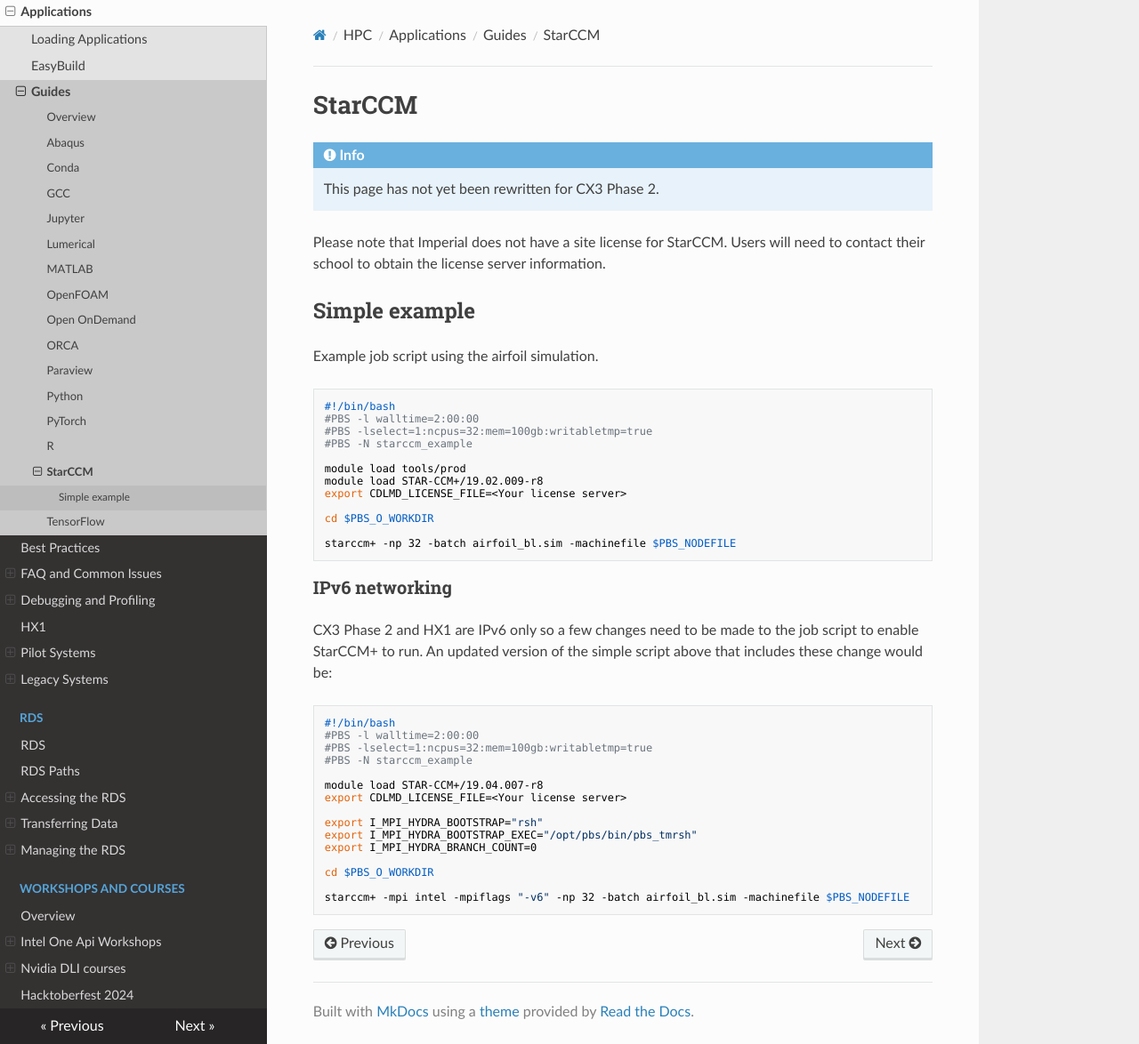
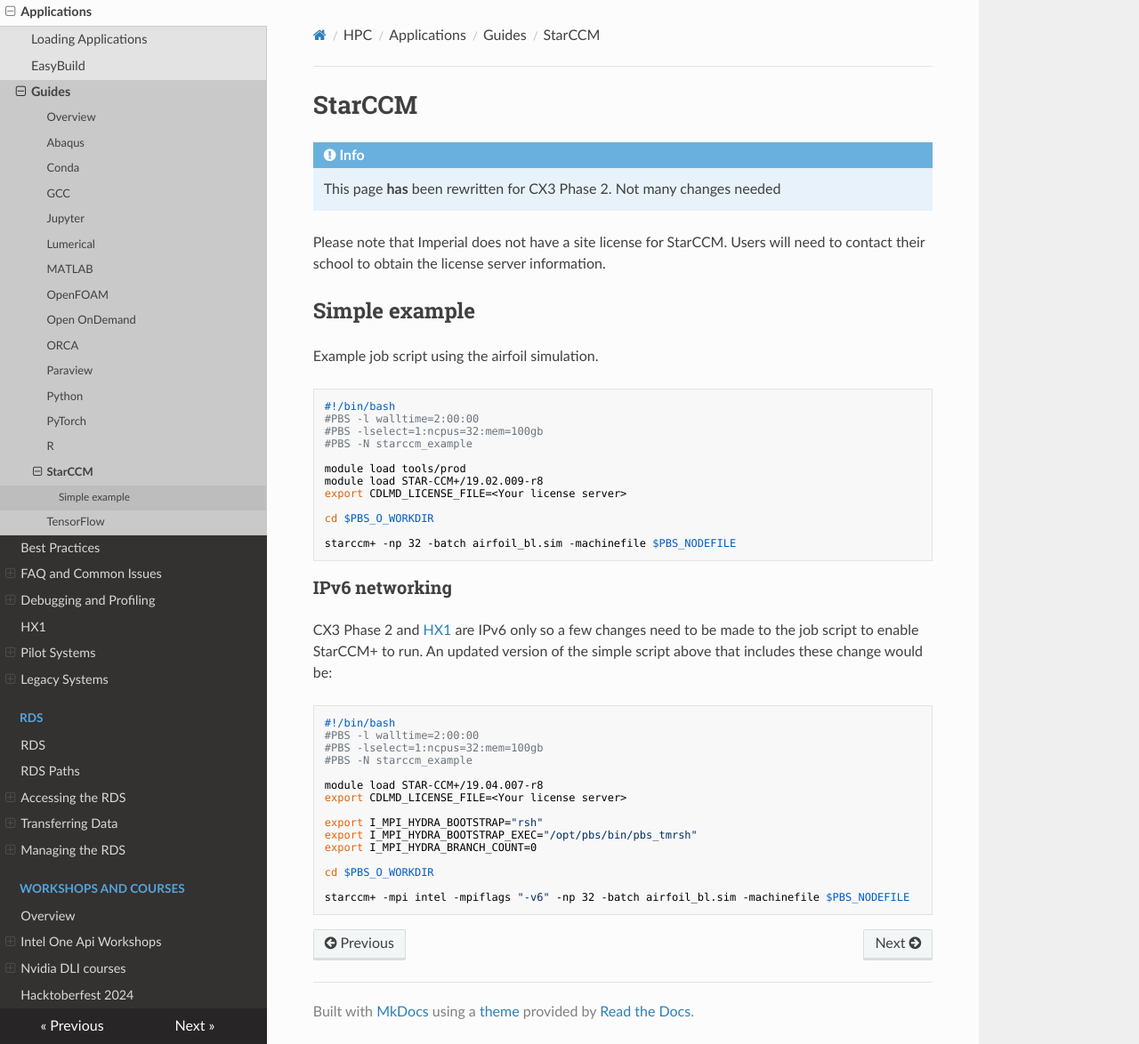
Before and after one commit to ImperialCollegeLondon/icl-rcs-user-guide, an MkDocs documentation site: the page built from docs/hpc/applications/guides/starccm.md, in a window 1280 px wide and 1174 px high. Shown: the whole window at 89% size. Built offline with MkDocs 1.6.1, drawn with Linux system fonts in a browser that asks for light colours; nearby versions of some CDN libraries.

Commit message:
minor changes to starccm applications page

````diff
--- a/docs/hpc/applications/guides/starccm.md
+++ b/docs/hpc/applications/guides/starccm.md
@@ -2,7 +2,7 @@
 
 !!! info
 
-    This page has not yet been rewritten for CX3 Phase 2.
+    This page **has** been rewritten for CX3 Phase 2. Not many changes needed
 
 Please note that Imperial does not have a site license for StarCCM. Users will need to contact their school to obtain the license server information.
 
@@ -13,7 +13,7 @@ Example job script using the airfoil simulation.
 ```bash
 #!/bin/bash
 #PBS -l walltime=2:00:00
-#PBS -lselect=1:ncpus=32:mem=100gb:writabletmp=true
+#PBS -lselect=1:ncpus=32:mem=100gb
 #PBS -N starccm_example
 
 module load tools/prod
@@ -27,13 +27,13 @@ starccm+ -np 32 -batch airfoil_bl.sim -machinefile $PBS_NODEFILE
 
 ### IPv6 networking
 
-CX3 Phase 2 and HX1 are IPv6 only so a few changes need to be made to the job script to enable StarCCM+ to run. An updated version of the simple script above that includes these change would be:
+CX3 Phase 2 and [HX1](../../hx1.md) are IPv6 only so a few changes need to be made to the job script to enable StarCCM+ to run. An updated version of the simple script above that includes these change would be:
 
 
 ```bash
 #!/bin/bash
 #PBS -l walltime=2:00:00
-#PBS -lselect=1:ncpus=32:mem=100gb:writabletmp=true
+#PBS -lselect=1:ncpus=32:mem=100gb
 #PBS -N starccm_example
 
 module load STAR-CCM+/19.04.007-r8
````
